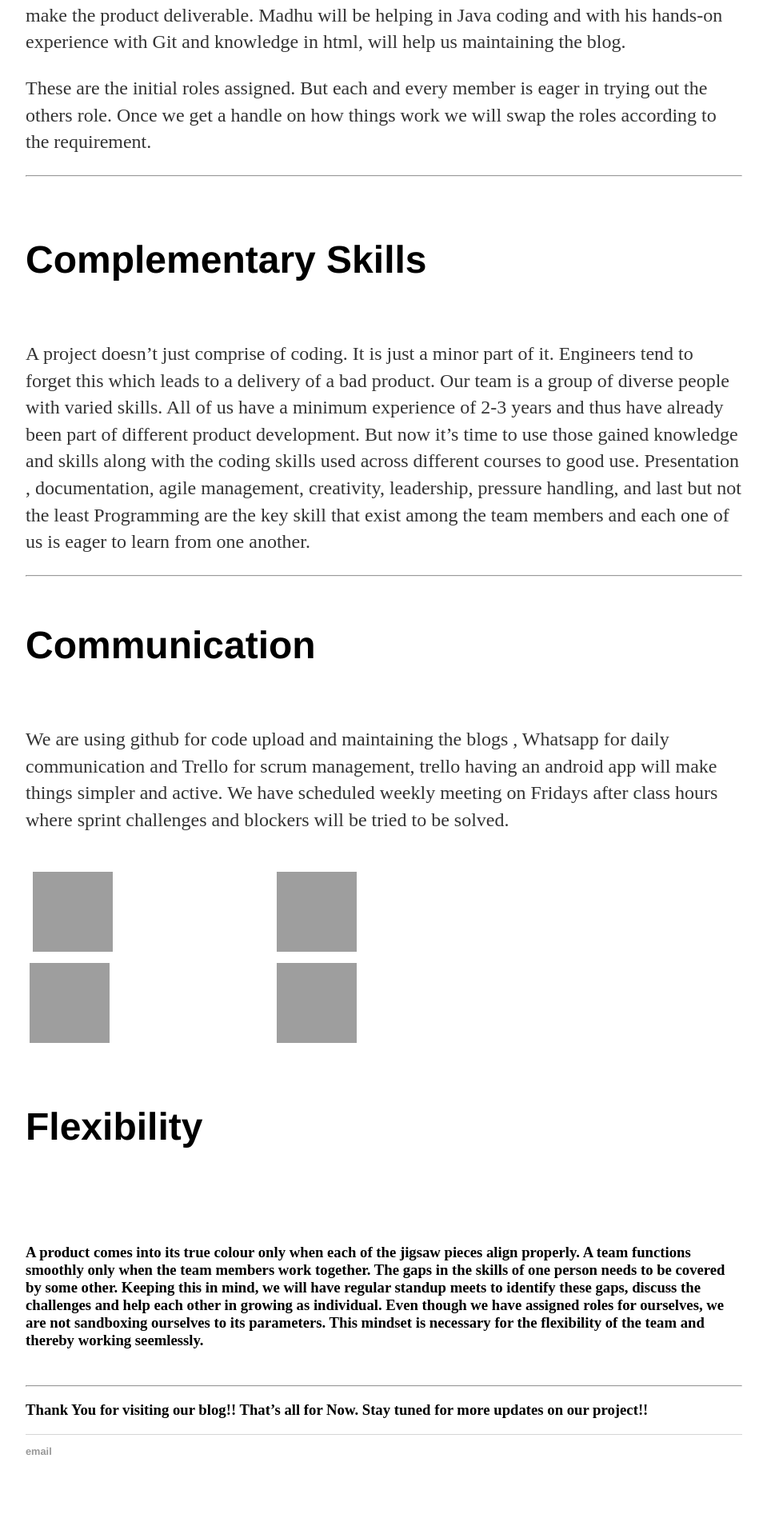
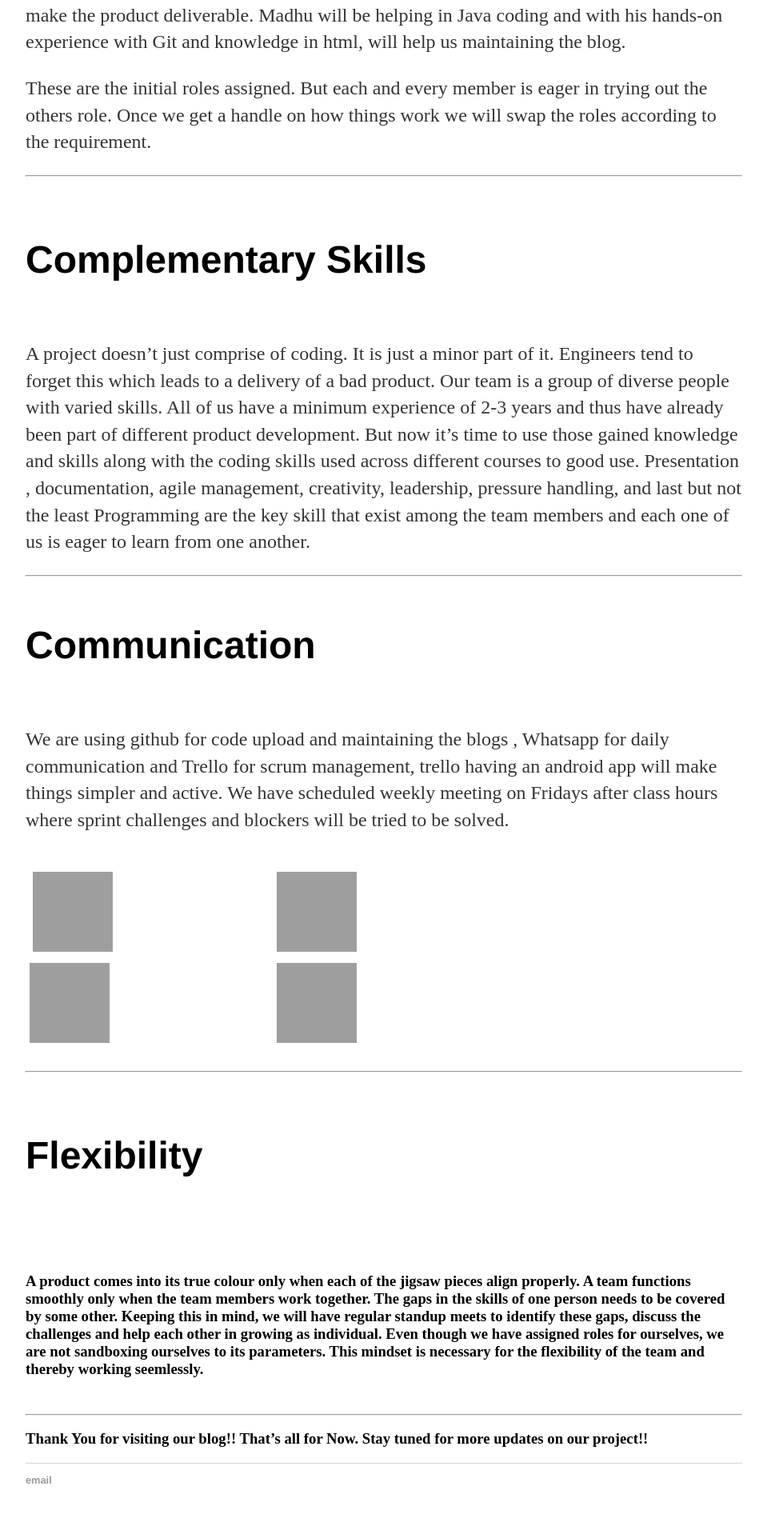
Before and after one commit to kartikprabhu20/YourEuro, a Jekyll site: the page built from docs/_posts/2019-04-15-TeamPresentation.md, in a window 1280 px wide. Shown: the part 4268-6186 px from the top of the page at 80% size, without its empty margins (160-1119 px from the left). Built offline with Jekyll 4.4.1, drawn with Linux system fonts in a browser that asks for light colours; a file with an impossible date is left out; before the commit the page ends 6150 px from its top, so only the background shows below that; grey boxes are pictures that could not be loaded.

Commit message:
Update 2019-04-15-TeamPresentation.md

```diff
--- a/docs/_posts/2019-04-15-TeamPresentation.md
+++ b/docs/_posts/2019-04-15-TeamPresentation.md
@@ -76,7 +76,7 @@ printf(“Deliver Awesome apps”);<br/>
    </div>
    </div><br>
 
-   <br>
+  <hr> <br><br>
  <h1>Flexibility<h1><br/>
 
   <h3>A product comes into its true colour only when each of the jigsaw pieces align properly. A team functions smoothly only when the team members work together. The gaps in the skills of one person needs to be covered by some other. Keeping this in mind, we will have regular standup meets to identify these gaps, discuss the challenges and help each other in growing as individual. Even though we have assigned roles for ourselves, we are not sandboxing ourselves to its parameters. This mindset is necessary for the flexibility of the team and thereby working seemlessly.</h3><br><hr>
```
